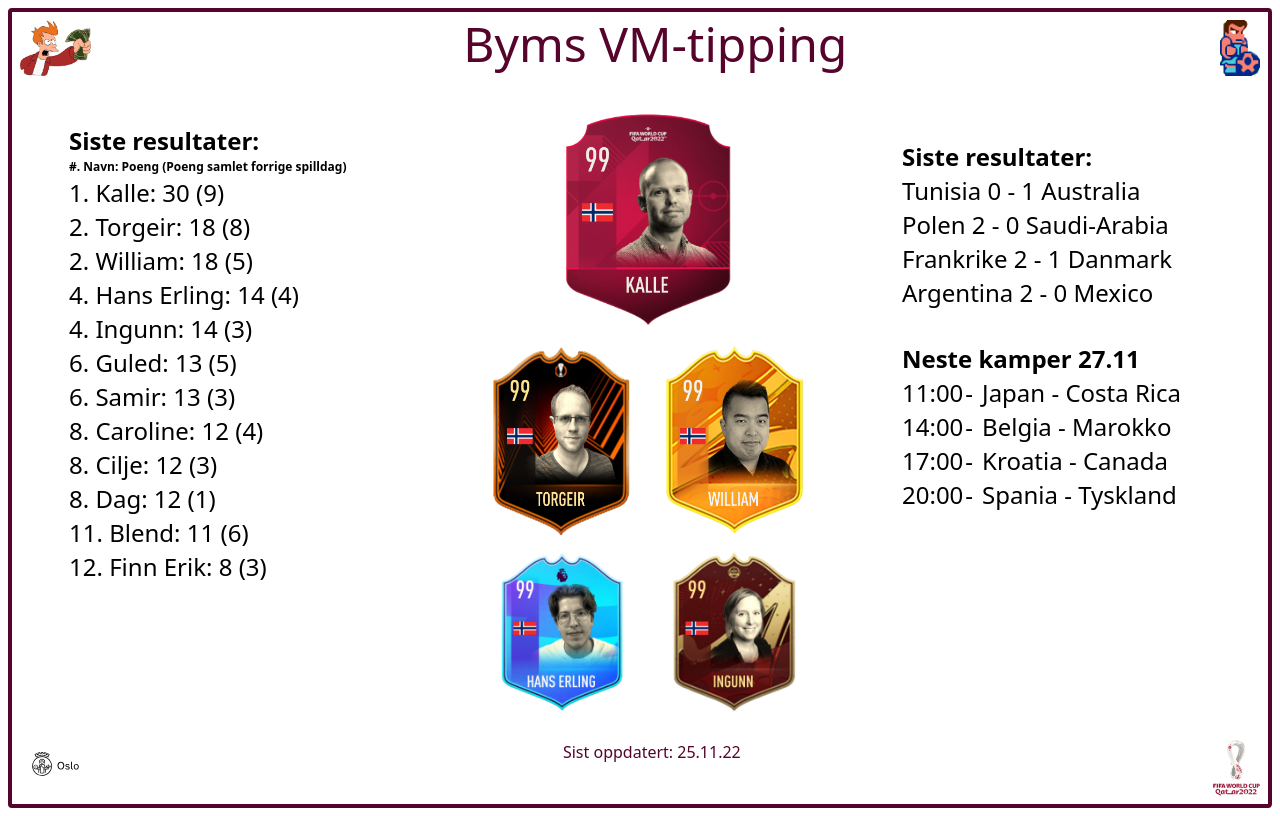
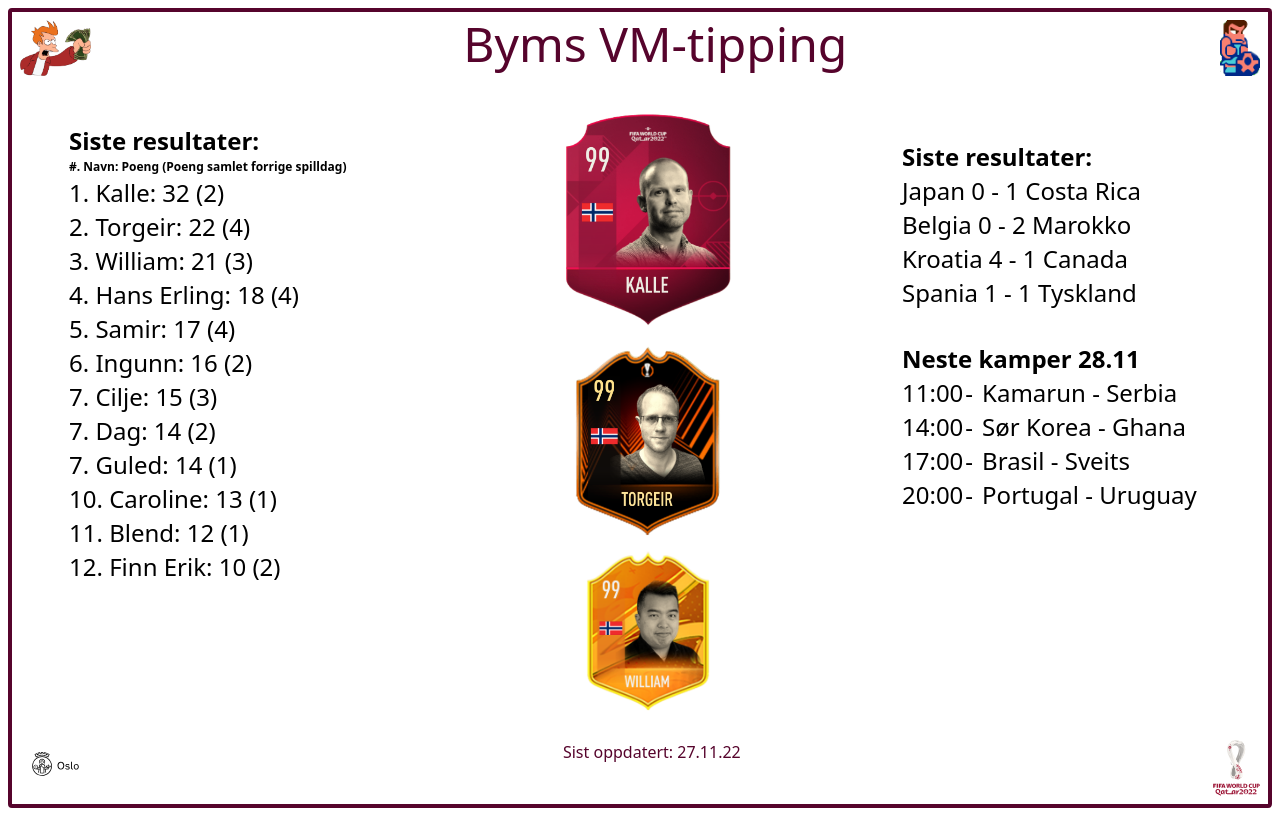
Before and after one commit to kmthorsnes/new-bym-vm-tipping, a React (Vite) app: page / in a window 1280 px wide. Built offline with nearby package versions, Linux system fonts and the light colour scheme.

Commit message:
🌱 Update 2711

```diff
--- a/src/App.tsx
+++ b/src/App.tsx
@@ -98,7 +98,7 @@ function App() {
                   .sort(function (a, b) {
                     return a.ranking - b.ranking;
                   })
-                  .filter((score) => score.ranking === 4)
+                  .filter((score) => score.ranking === 3)
                   .map(
                     (item: { name: string; ranking: number; imgUrl: any }) => (
                       <div
@@ -130,7 +130,7 @@ function App() {
           </div>
           <div className="flex w-full items-stretch justify-between self-end text-wcbeige-default">
             <Oklogo />
-            <span className="text-center">Sist oppdatert: 25.11.22</span>
+            <span className="text-center">Sist oppdatert: 27.11.22</span>
             <Wclogo />
           </div>
         </div>
--- a/src/data/data.json
+++ b/src/data/data.json
@@ -2,7 +2,7 @@
   "scores": [
     {
       "name": "Blend",
-      "score": [0,0,0,0,0,0,0,1,1,0,0,1,1,0,0,0,1,3,0,3,0],
+      "score": [0,0,0,0,0,0,0,1,1,0,0,1,1,0,0,0,1,3,0,3,0,0,0,0,1],
       "lastScore": 0,
       "groupStage": 0,
       "gsStandings": 0,
@@ -20,7 +20,7 @@
     },
     {
       "name": "Caroline",
-      "score": [0,0,1,0,0,0,0,1,1,0,1,1,1,0,1,0,1,0,0,3,1],
+      "score": [0,0,1,0,0,0,0,1,1,0,1,1,1,0,1,0,1,0,0,3,1,0,0,0,1],
       "lastScore": 0,
       "groupStage": 0,
       "gsStandings": 0,
@@ -29,7 +29,7 @@
       "final": 0,
       "champion": 0,
       "topScorers": 0,
-      "ranking": 8,
+      "ranking": 10,
       "imgUrl": {
         "original": "/src/assets/images/profiles/background/caroline.png",
         "card": "/src/assets/images/profiles/card/caroline.png",
@@ -38,7 +38,7 @@
     },
     {
       "name": "Cilje",
-      "score": [1,0,1,1,1,1,1,1,0,1,0,1,1,0,1,1],
+      "score": [1,0,1,1,1,1,1,1,0,1,0,1,1,0,1,1,3,0,0,0],
       "lastScore": 0,
       "groupStage": 0,
       "gsStandings": 0,
@@ -47,7 +47,7 @@
       "final": 0,
       "champion": 0,
       "topScorers": 0,
-      "ranking": 8,
+      "ranking": 7,
       "imgUrl": {
         "original": "/src/assets/images/profiles/background/cilje.jpg",
         "card": "/src/assets/images/profiles/card/cilje.png",
@@ -56,7 +56,7 @@
     },
     {
       "name": "Dag",
-      "score": [1,1,0,0,1,0,0,1,1,0,1,1,1,0,0,0,3,0,0,0,1],
+      "score": [1,1,0,0,1,0,0,1,1,0,1,1,1,0,0,0,3,0,0,0,1,1,0,0,1],
       "lastScore": 0,
       "groupStage": 0,
       "gsStandings": 0,
@@ -65,7 +65,7 @@
       "final": 0,
       "champion": 0,
       "topScorers": 0,
-      "ranking": 8,
+      "ranking": 7,
       "imgUrl": {
         "original": "/src/assets/images/profiles/background/dag.png",
         "badge": "/src/assets/images/profiles/background/dag.png",
@@ -74,7 +74,7 @@
     },
     {
       "name": "Finn Erik",
-      "score": [0,1,0,0,0,0,0,0,1,1,0,1,0,0,0,0,1,3,0,0,0],
+      "score": [0,1,0,0,0,0,0,0,1,1,0,1,0,0,0,0,1,3,0,0,0,0,0,1,1],
       "lastScore": 0,
       "groupStage": 0,
       "gsStandings": 0,
@@ -92,7 +92,7 @@
     },
     {
       "name": "Guled",
-      "score": [0,1,1,0,0,0,0,1,1,1,0,1,1,0,0,0,1,3,0,1,1],
+      "score": [0,1,1,0,0,0,0,1,1,1,0,1,1,0,0,0,1,3,0,1,1,0,0,0,1],
       "lastScore": 0,
       "groupStage": 0,
       "gsStandings": 0,
@@ -101,7 +101,7 @@
       "final": 0,
       "champion": 0,
       "topScorers": 0,
-      "ranking": 6,
+      "ranking": 7,
       "imgUrl": {
         "original": "/src/assets/images/profiles/background/guled.png",
         "badge": "/src/assets/images/profiles/background/guled.png",
@@ -110,7 +110,7 @@
     },
     {
       "name": "Hans Erling",
-      "score": [1,1,1,0,0,0,0,1,1,0,0,1,1,0,0,0,3,3,0,0,1],
+      "score": [1,1,1,0,0,0,0,1,1,0,0,1,1,0,0,0,3,3,0,0,1,3,0,0,1],
       "lastScore": 0,
       "groupStage": 0,
       "gsStandings": 0,
@@ -127,7 +127,7 @@
       }
     },{
       "name": "Ingunn",
-      "score": [0,1,1,0,0,0,0,1,1,1,0,1,1,0,0,1,3,1,0,1,1],
+      "score": [0,1,1,0,0,0,0,1,1,1,0,1,1,0,0,1,3,1,0,1,1,1,0,0,1],
       "lastScore": 0,
       "groupStage": 0,
       "gsStandings": 0,
@@ -136,7 +136,7 @@
       "final": 0,
       "champion": 0,
       "topScorers": 0,
-      "ranking": 4,
+      "ranking": 6,
       "imgUrl": {
         "original": "/src/assets/images/profiles/background/ingunn.png",
         "badge": "/src/assets/images/profiles/background/ingunn.png",
@@ -145,7 +145,7 @@
     },
     {
       "name": "Kalle",
-      "score": [1,1,1,0,3,0,0,1,1,1,1,1,3,3,0,3,1,3,0,3,3],
+      "score": [1,1,1,0,3,0,0,1,1,1,1,1,3,3,0,3,1,3,0,3,3,1,0,0,1],
       "lastScore": 0,
       "groupStage": 0,
       "gsStandings": 0,
@@ -163,7 +163,7 @@
     },
     {
       "name": "Samir",
-      "score": [1,1,1,0,1,0,0,1,1,0,0,1,1,1,0,0,1,1,0,1,1],
+      "score": [1,1,1,0,1,0,0,1,1,0,0,1,1,1,0,0,1,1,0,1,1,3,0,0,1],
       "lastScore": 0,
       "groupStage": 0,
       "gsStandings": 0,
@@ -172,7 +172,7 @@
       "final": 0,
       "champion": 0,
       "topScorers": 0,
-      "ranking": 6,
+      "ranking": 5,
       "imgUrl": {
         "original": "/src/assets/images/profiles/background/samir.png",
         "badge": "/src/assets/images/profiles/background/samir.png",
@@ -181,7 +181,7 @@
     },
     {
       "name": "Torgeir",
-      "score": [0,1,1,1,0,3,0,1,1,0,0,0,1,0,0,0,1,3,3,1,1],
+      "score": [0,1,1,1,0,3,0,1,1,0,0,0,1,0,0,0,1,3,3,1,1,3,0,0,1],
       "lastScore": 0,
       "groupStage": 0,
       "gsStandings": 0,
@@ -199,7 +199,7 @@
     },
     {
       "name": "William",
-      "score": [0,1,1,0,1,0,0,1,1,3,0,1,3,0,0,0,1,1,0,1,3],
+      "score": [0,1,1,0,1,0,0,1,1,3,0,1,3,0,0,0,1,1,0,1,3,3,0,0,0],
       "lastScore": 0,
       "groupStage": 0,
       "gsStandings": 0,
@@ -208,7 +208,7 @@
       "final": 0,
       "champion": 0,
       "topScorers": 0,
-      "ranking": 2,
+      "ranking": 3,
       "imgUrl": {
         "original": "/src/assets/images/profiles/background/william.png",
         "badge": "/src/assets/images/profiles/background/william.png",
--- a/src/neste-kamper/NesteKamper.tsx
+++ b/src/neste-kamper/NesteKamper.tsx
@@ -6,19 +6,19 @@ const NesteKamper = () => {
       <thead>
         <tr>
           <th colSpan={3} className="text-left">
-            Neste kamper 27.11
+            Neste kamper 28.11
           </th>
         </tr>
       </thead>
       <tbody>
-        <NestekampKort tidspunkt="11:00" hjemmelag="Japan" bortelag="Costa Rica" />
-        <NestekampKort tidspunkt="14:00" hjemmelag="Belgia" bortelag="Marokko" />
+        <NestekampKort tidspunkt="11:00" hjemmelag="Kamarun" bortelag="Serbia" />
+        <NestekampKort tidspunkt="14:00" hjemmelag="Sør Korea" bortelag="Ghana" />
         <NestekampKort
           tidspunkt="17:00"
-          hjemmelag="Kroatia"
-          bortelag="Canada"
+          hjemmelag="Brasil"
+          bortelag="Sveits"
         />
-        <NestekampKort tidspunkt="20:00" hjemmelag="Spania" bortelag="Tyskland" />
+        <NestekampKort tidspunkt="20:00" hjemmelag="Portugal" bortelag="Uruguay" />
       </tbody>
     </table>
   );
--- a/src/siste-resultater/SisteResultater.tsx
+++ b/src/siste-resultater/SisteResultater.tsx
@@ -11,10 +11,10 @@ const SisteResultater = () => {
         </tr>
       </thead>
       <tbody>
-        <SisteResultatKort hjemmelag="Tunisia" hjemmelagScore={0} bortelag="Australia" bortelagScore={1} />
-        <SisteResultatKort hjemmelag="Polen" hjemmelagScore={2} bortelag="Saudi-Arabia" bortelagScore={0} />
-        <SisteResultatKort hjemmelag="Frankrike" hjemmelagScore={2} bortelag="Danmark" bortelagScore={1} />
-        <SisteResultatKort hjemmelag="Argentina" hjemmelagScore={2} bortelag="Mexico" bortelagScore={0} />
+        <SisteResultatKort hjemmelag="Japan" hjemmelagScore={0} bortelag="Costa Rica" bortelagScore={1} />
+        <SisteResultatKort hjemmelag="Belgia" hjemmelagScore={0} bortelag="Marokko" bortelagScore={2} />
+        <SisteResultatKort hjemmelag="Kroatia" hjemmelagScore={4} bortelag="Canada" bortelagScore={1} />
+        <SisteResultatKort hjemmelag="Spania" hjemmelagScore={1} bortelag="Tyskland" bortelagScore={1} />
       </tbody>
     </table>
   );
```
